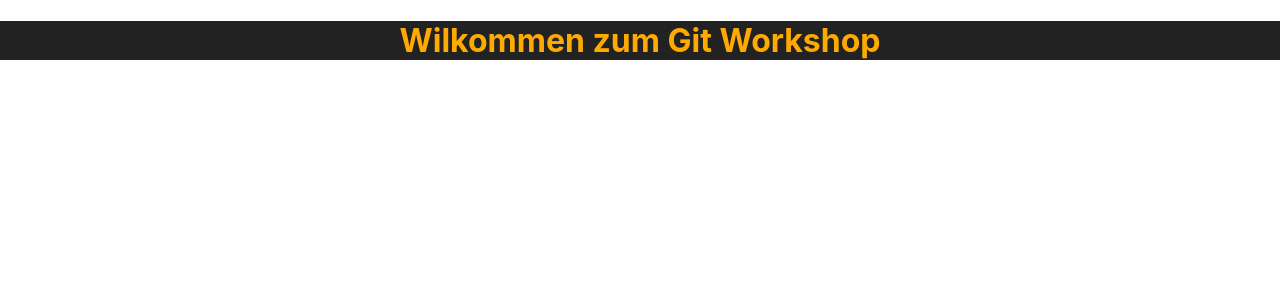
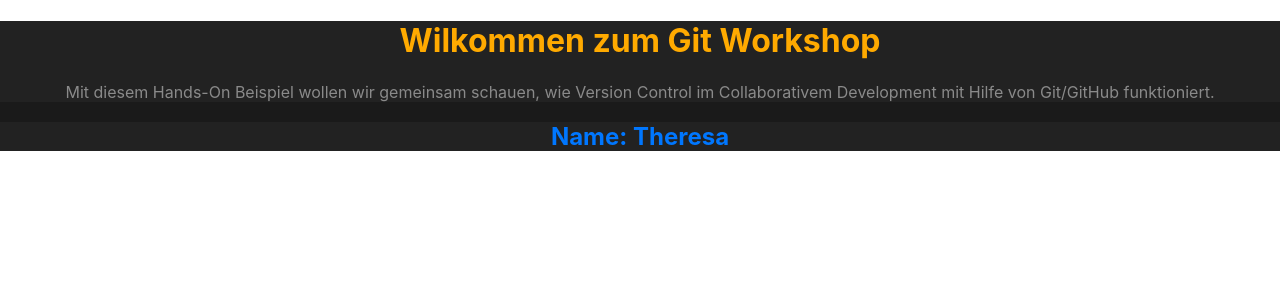
Before and after one commit to TheresaCat/my-app, a React (Create React App) app: page / in a window 1280 px wide. Shown: the top 300 px of the page. Built offline with nearby package versions, Linux system fonts and the light colour scheme.

Commit message:
initialise component

```diff
--- a/src/App.css
+++ b/src/App.css
@@ -8,11 +8,6 @@
   pointer-events: none;
 }
 
-@media (prefers-reduced-motion: no-preference) {
-  .App-logo {
-    animation: App-logo-spin infinite 20s linear;
-  }
-}
 
 .App-header {
   background-color: #222222;
@@ -21,8 +16,8 @@
   flex-direction: column;
   align-items: center;
   justify-content: center;
-  font-size: calc(10px + 2vmin);
-  color: white; */
+  font-size: calc(10px + 2vmin); */
+  color: #8a8a8a;
 }
 h1{
   color: #ffaa00;
@@ -31,11 +26,10 @@
   color: #61dafb;
 }
 
-@keyframes App-logo-spin {
-  from {
-    transform: rotate(0deg);
-  }
-  to {
-    transform: rotate(360deg);
-  }
+.Component{
+  background-color: #222222;
 }
+
+.Component-header{
+  color: #0077FF;
+}
--- a/src/App.js
+++ b/src/App.js
@@ -1,13 +1,17 @@
+import './App.css';
+import Component from './Component';
 
-import './App.css';
+
 
 function App() {
   return (
     <div className="App">
       <header className="App-header">
         <h1>Wilkommen zum Git Workshop</h1>
+        <p>Mit diesem Hands-On Beispiel wollen wir gemeinsam schauen, wie Version Control im Collaborativem Development mit Hilfe von Git/GitHub funktioniert.</p>
 
       </header>
+      <Component name="Theresa" />
 
     </div>
   );
--- /dev/null
+++ b/src/Component.js
@@ -0,0 +1,16 @@
+
+function Component(probs) {
+  return (
+    <div className="Component">
+      <header className="Component-header">
+        <h2>Name: {probs.name}</h2>
+
+
+
+      </header>
+
+    </div>
+  );
+}
+
+export default Component;
```
